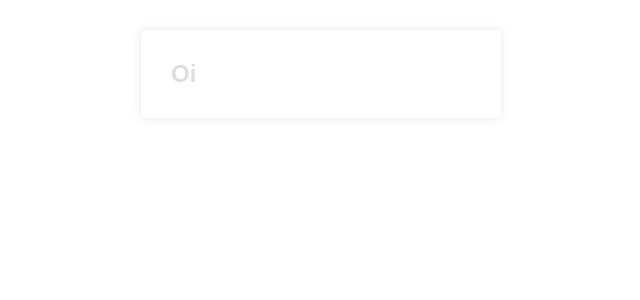
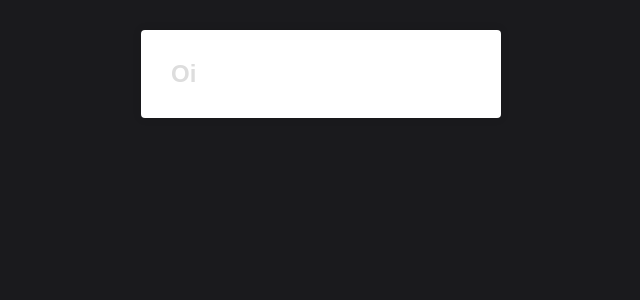
Before and after one commit to renanlimaleite/curso-js-ts-otavio, a React (Create React App) app in the folder javascript/reactjs/: page / in a window 1280 px wide. Shown: the top 300 px of the page, without its empty margins (319-959 px from the left). Built offline with nearby package versions, Linux system fonts and the light colour scheme.

Commit message:
add colors global

```diff
--- a/javascript/reactjs/src/styles/GlobalStyles.js
+++ b/javascript/reactjs/src/styles/GlobalStyles.js
@@ -1,4 +1,5 @@
 import styled, { createGlobalStyle } from 'styled-components'
+import { primaryDarkColor, primaryColor } from './colors'
 
 export default createGlobalStyle`
   * {
@@ -10,6 +11,8 @@ export default createGlobalStyle`
 
   body {
     font-family: sans-serif;
+    background: ${primaryDarkColor};
+    color: ${primaryColor};
   }
 
   html, body, #root {
@@ -18,10 +21,17 @@ export default createGlobalStyle`
 
   button {
     cursor: pointer;
+    background: ${primaryColor};
+    border: none;
+    color: #fff;
+    padding: 10px 20px;
+    border-radius: 4px;
+    font-weight: 700;
   }
 
   a {
     text-decoration: none;
+    color: ${primaryColor};
   }
 
   ul {
--- /dev/null
+++ b/javascript/reactjs/src/styles/colors.js
@@ -0,0 +1,7 @@
+export const primaryColor = '#C3073F'
+export const primaryDarkColor = '#1A1A1D'
+
+export const successColor = '#019796'
+export const infoColor = '#019796'
+export const errorColor = '#F2AF29'
+export const warningColor = '#F2AF29'
```
Also changed, not shown: javascript/reactjs/src/components/Header/index.js (added), javascript/reactjs/src/components/Header/styles.js (added).
